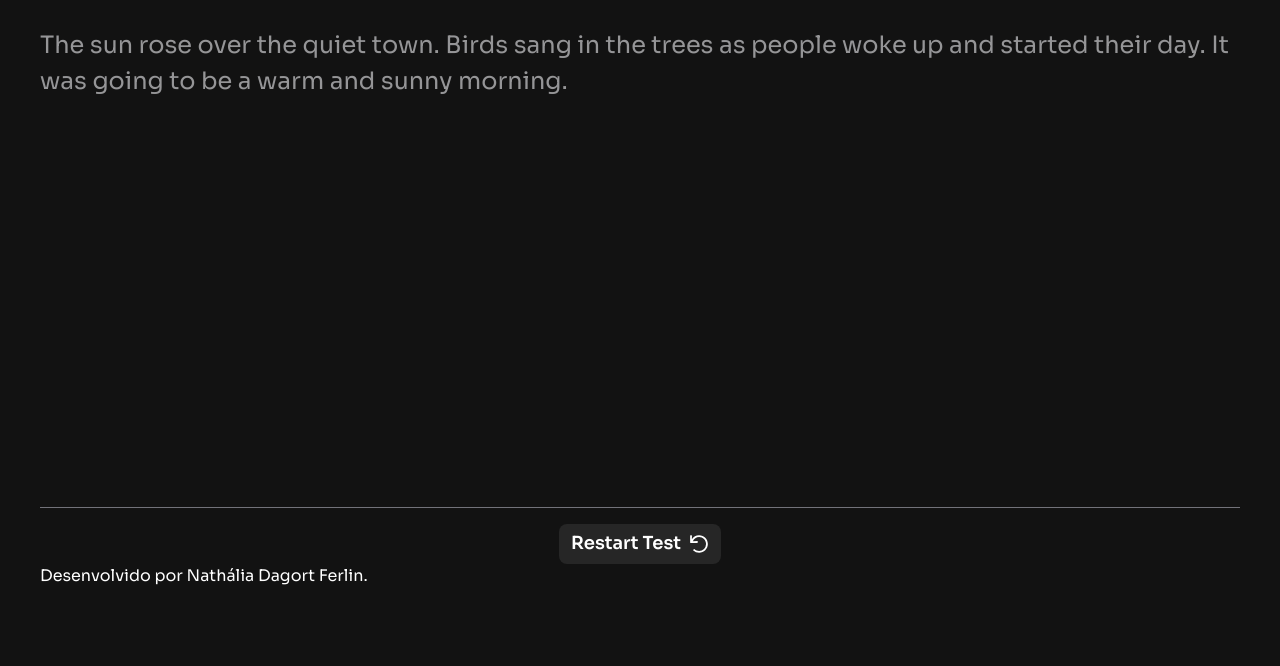
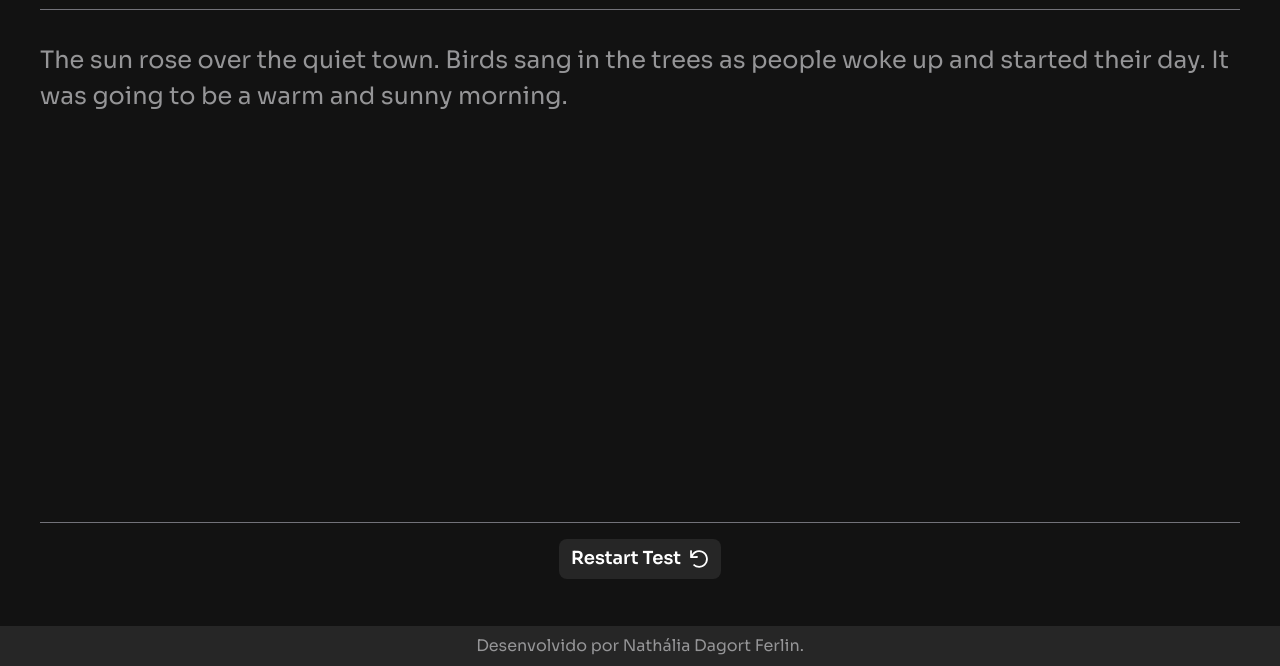
Before and after one commit to nokturnalplague/typing-speed-test, a plain HTML site: page index.html in a window 1280 px wide. Shown: the part 134-800 px from the top of the page. Drawn offline with Linux system fonts and the light colour scheme.

Commit message:
Estilos do footer adicionados e centralização automática de main corrigida (padding-bottom do header agora é desconsiderado).

```diff
--- a/index.html
+++ b/index.html
@@ -56,8 +56,8 @@
       <span class="restart medium m n0">Restart Test <img src="./src/pictures/icon-restart.svg"></span>
     </div>
   </main>
-  <footer class="container">
-    <span class="regular s n0">Desenvolvido por <a href="https://www.linkedin.com/in/nathalia-dagort-ferlin/">Nathália Dagort Ferlin</a>.</span>
+  <footer class="footer">
+    <span class="regular s n1">Desenvolvido por <a href="https://www.linkedin.com/in/nathalia-dagort-ferlin/">Nathália Dagort Ferlin</a>.</span>
   </footer>
 </body>
 
--- a/src/styles/global/footer.css
+++ b/src/styles/global/footer.css
@@ -0,0 +1,19 @@
+.footer {
+  width: 100%;
+  display: flex;
+  justify-content: center;
+  align-items: center;
+  background: var(--n3);
+  padding-top: 0.5rem;
+  padding-bottom: 0.5rem;
+  flex-shrink: 0;
+}
+
+.footer a {
+  cursor: pointer;
+}
+
+.footer a:hover {
+  color: var(--n0);
+  border-bottom: 1px solid var(--n1);
+}
--- a/src/styles/global/global.css
+++ b/src/styles/global/global.css
@@ -2,7 +2,9 @@ body {
   margin: 0;
   font-family: Arial, Helvetica, sans-serif;
   background: var(--n4);
-  min-height: 100vh;
+  min-height: 100dvh;
+  display: flex;
+  flex-direction: column;
   overflow-x: hidden;
 }
 
--- a/src/styles/global/header.css
+++ b/src/styles/global/header.css
@@ -5,6 +5,7 @@
   justify-content: space-between;
   padding-top: 2rem;
   padding-bottom: 2rem;
+  margin-bottom: -2rem;
   height: 18px;
   position: sticky;
   top: 0;
--- a/src/styles/home/main.css
+++ b/src/styles/home/main.css
@@ -1,9 +1,10 @@
 #home main {
   display: flex;
   flex-direction: column;
-  flex-grow: 1;
+  flex: 1;
   justify-content: center;
 }
+
 .main-home {
   display: flex;
   justify-content: center;
```
